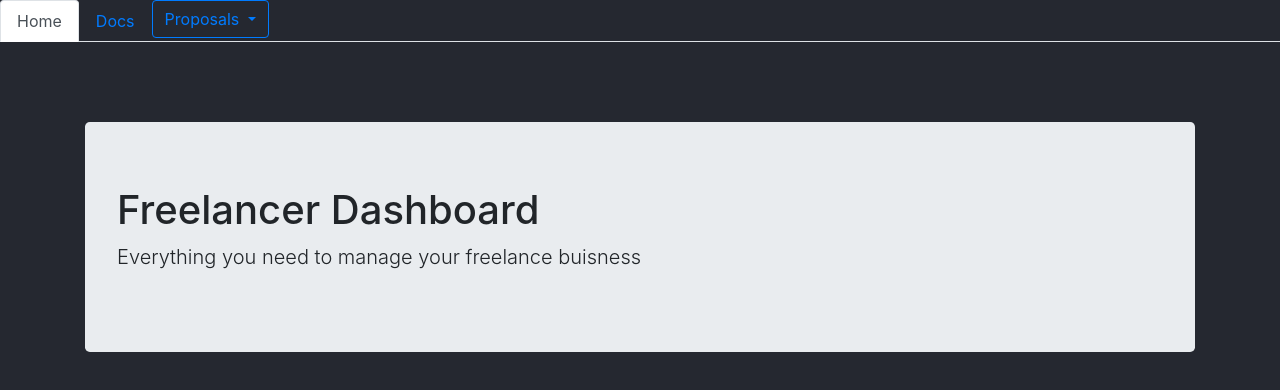
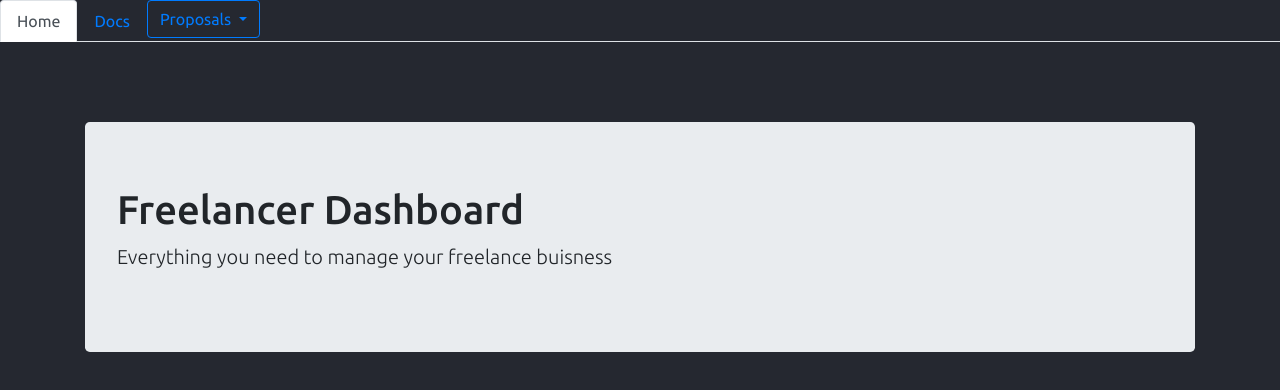
Before and after one commit to jennymarie1027/DocumentsFrontEnd, an Angular app: page /home in a window 1280 px wide. Shown: the top 390 px of the page. Built offline with nearby package versions, Linux system fonts and the light colour scheme.

Commit message:
new font

```diff
--- a/src/index.html
+++ b/src/index.html
@@ -7,6 +7,9 @@
   <base href="/">
   <meta name="viewport" content="width=device-width, initial-scale=1">
   <link rel="icon" type="image/x-icon" href="favicon.ico">
+  <link rel="preconnect" href="https://fonts.googleapis.com">
+  <link rel="preconnect" href="https://fonts.gstatic.com" crossorigin>
+  <link href="https://fonts.googleapis.com/css2?family=Ubuntu:ital,wght@0,300;0,400;0,500;0,700;1,300;1,400;1,500;1,700&display=swap" rel="stylesheet">
   <link rel="stylesheet" href="styles.css">
 </head>
 <body>
--- a/src/styles.css
+++ b/src/styles.css
@@ -1,4 +1,5 @@
 /* You can add global styles to this file, and also import other style files */
 body {
     background-color: #252830;
+    font-family: 'Ubuntu', sans-serif;
 }
```
